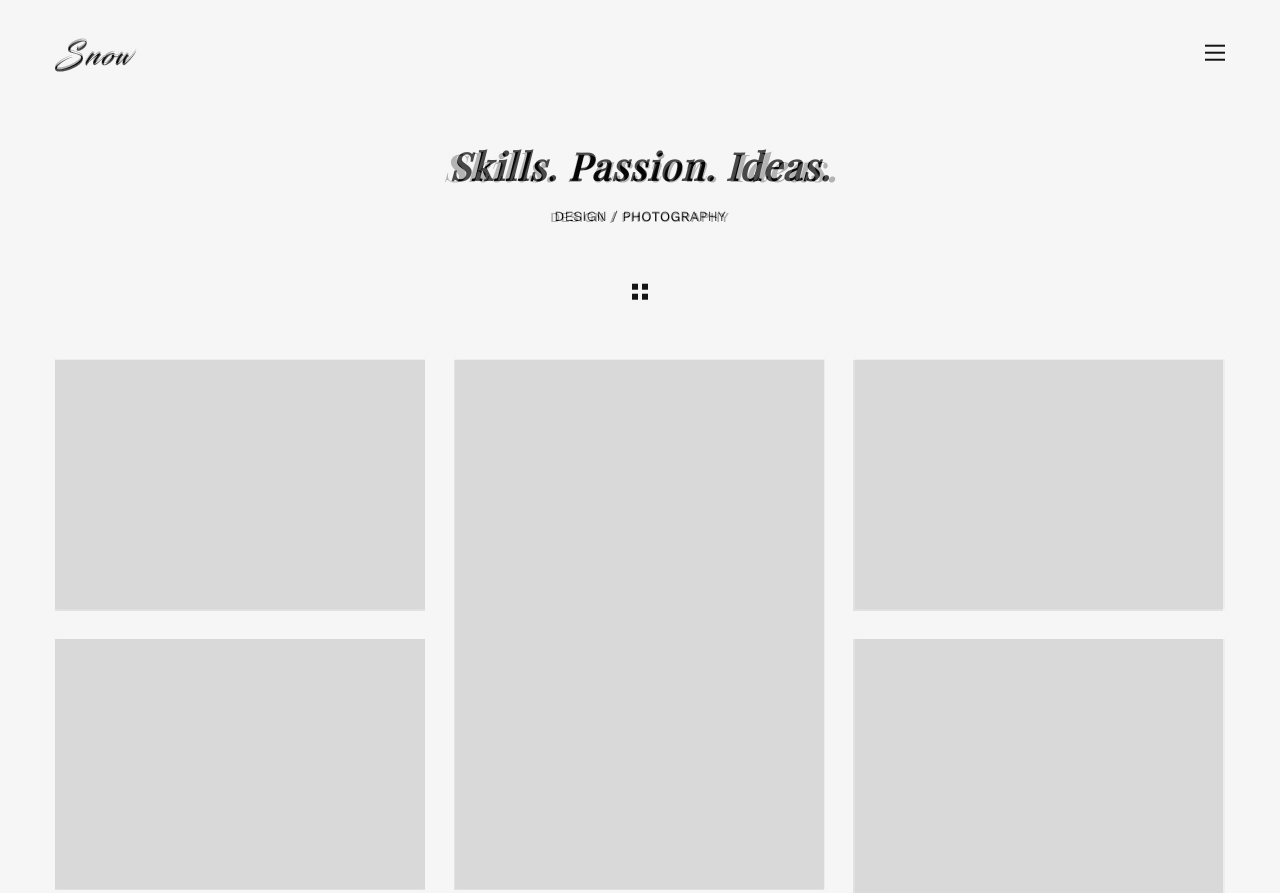
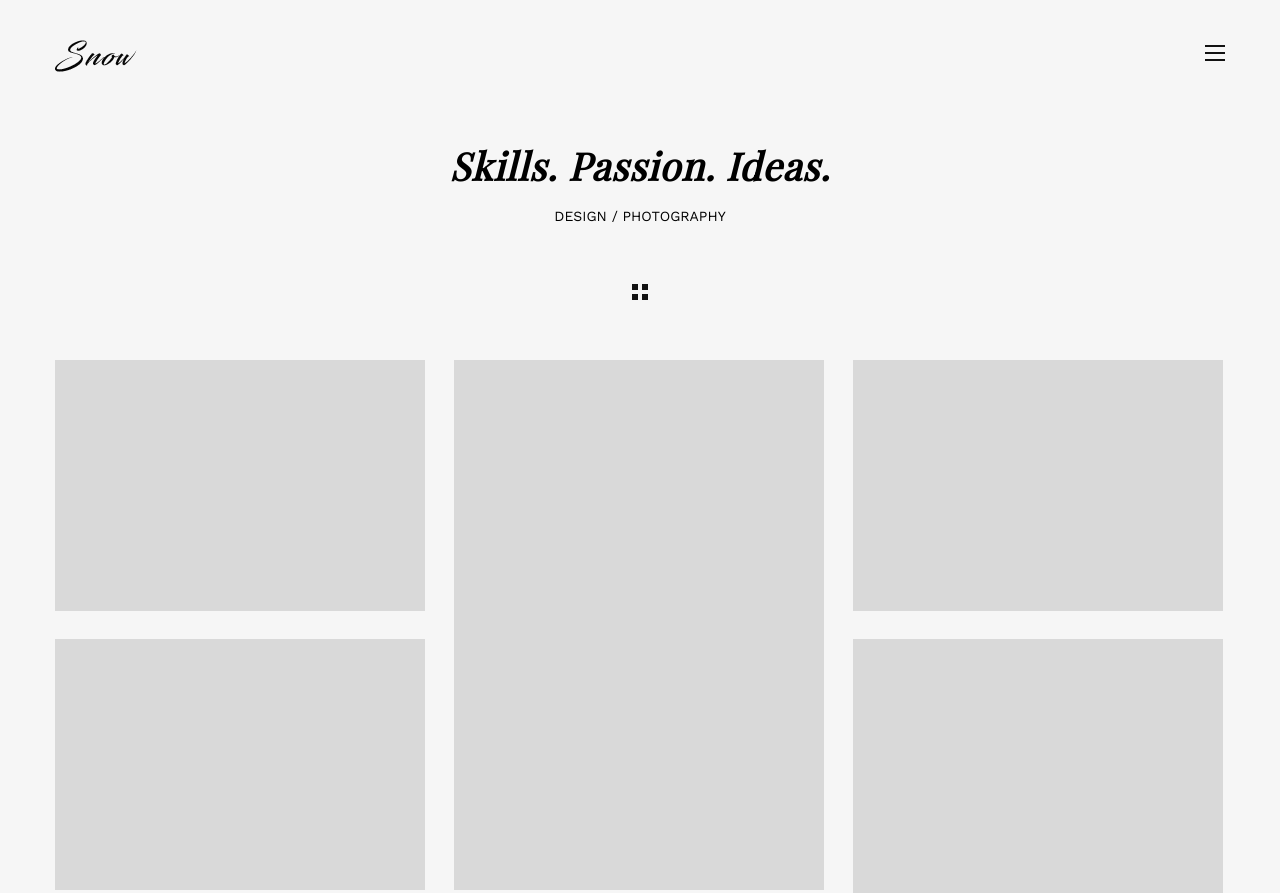
Before and after one commit to Sansanchik/Site-portfolio, a plain HTML site: page index.html in a window 1280 px wide. Shown: the top 893 px of the page. Drawn offline with nearby package versions, Linux system fonts and the light colour scheme.

Commit message:
Update style.css

```diff
--- a/style.css
+++ b/style.css
@@ -7,10 +7,6 @@ body {
 	width: 1170px;
 	margin: 0 auto;
 	background-color: #f6f6f6;
-	background-image: url(04444.jpg);
-	background-repeat: no-repeat;
-	background-position: center top;
-	opacity: 0.7;
 }
 header {
 	margin: 0 auto;
```
